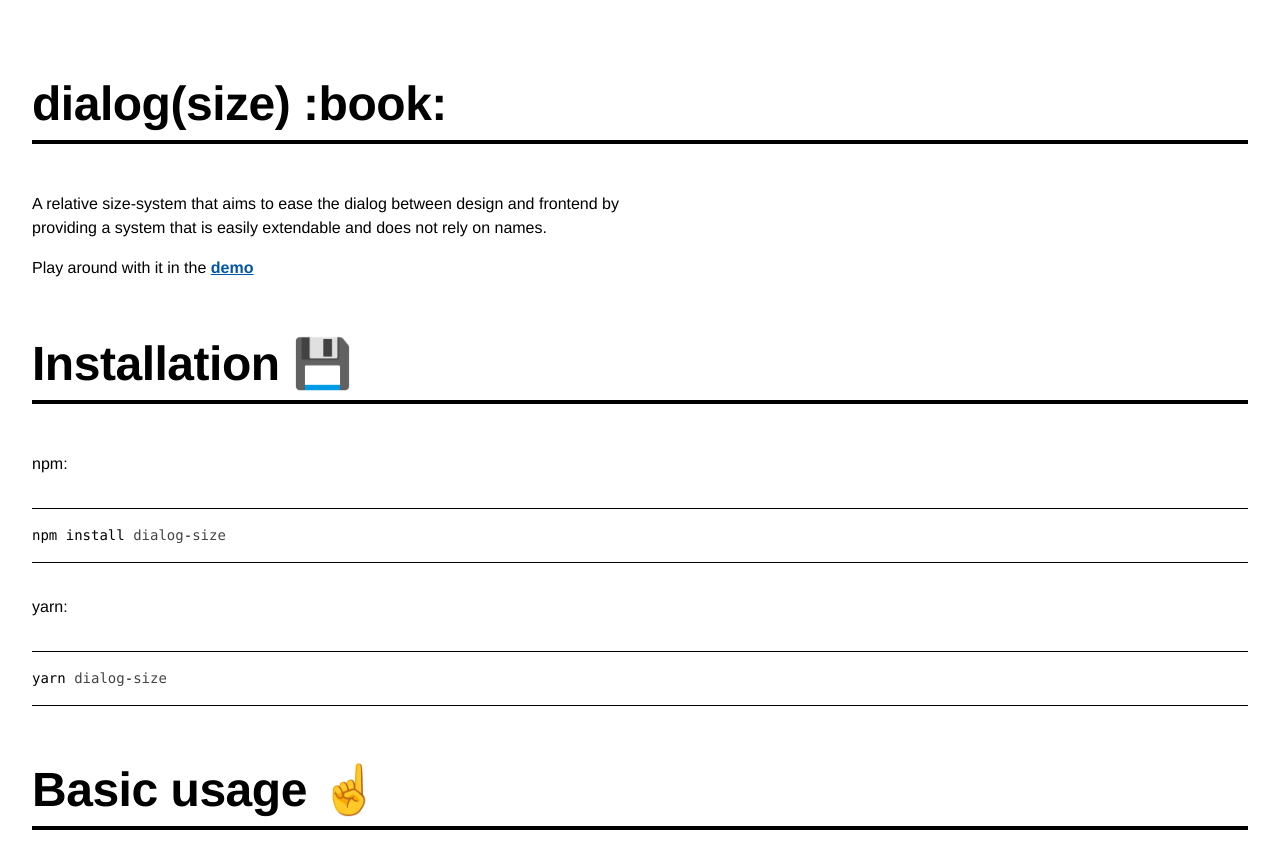
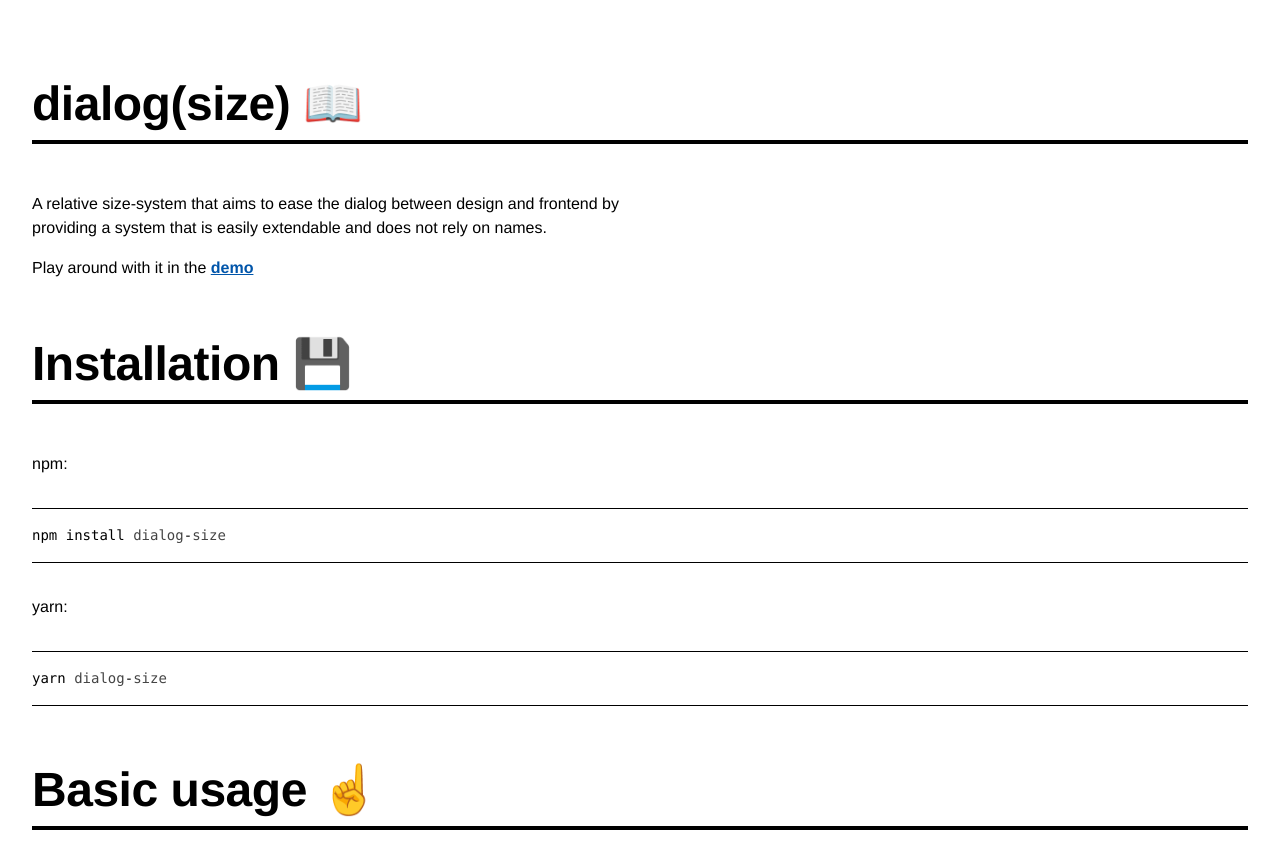
Before and after one commit to meodai/dialog-size, a website: page index.html in a window 1280 px wide. Shown: the part 1565-2430 px from the top of the page. Drawn offline with Linux system fonts and the light colour scheme.

Commit message:
Update index.html via compositor.io

```diff
--- a/index.html
+++ b/index.html
@@ -2,7 +2,7 @@
 <a href="https://badge.fury.io/gh/meodai%2Fdialog-size"><img src="https://badge.fury.io/gh/meodai%2Fdialog-size.svg" /></a>
 <a href="https://badge.fury.io/js/dialog-size"><img src="https://badge.fury.io/js/dialog-size.svg" /></a>
 <a href="https://travis-ci.org/meodai/dialog-size"><img src="https://travis-ci.org/meodai/dialog-size.svg?branch=master" /></a></p>
-<h1>dialog(size) :book:</h1>
+<h1>dialog(size) 📖</h1>
 <p>A relative size-system that aims to ease the dialog between design and frontend by providing a system that is easily extendable and does not rely on names.</p>
 <p>Play around with it in the <a href="http://sassmeister.com/gist/7e563730c9a2c15581e5c40a10098369"><strong>demo</strong></a></p>
 <h2>Installation 💾</h2>
```
